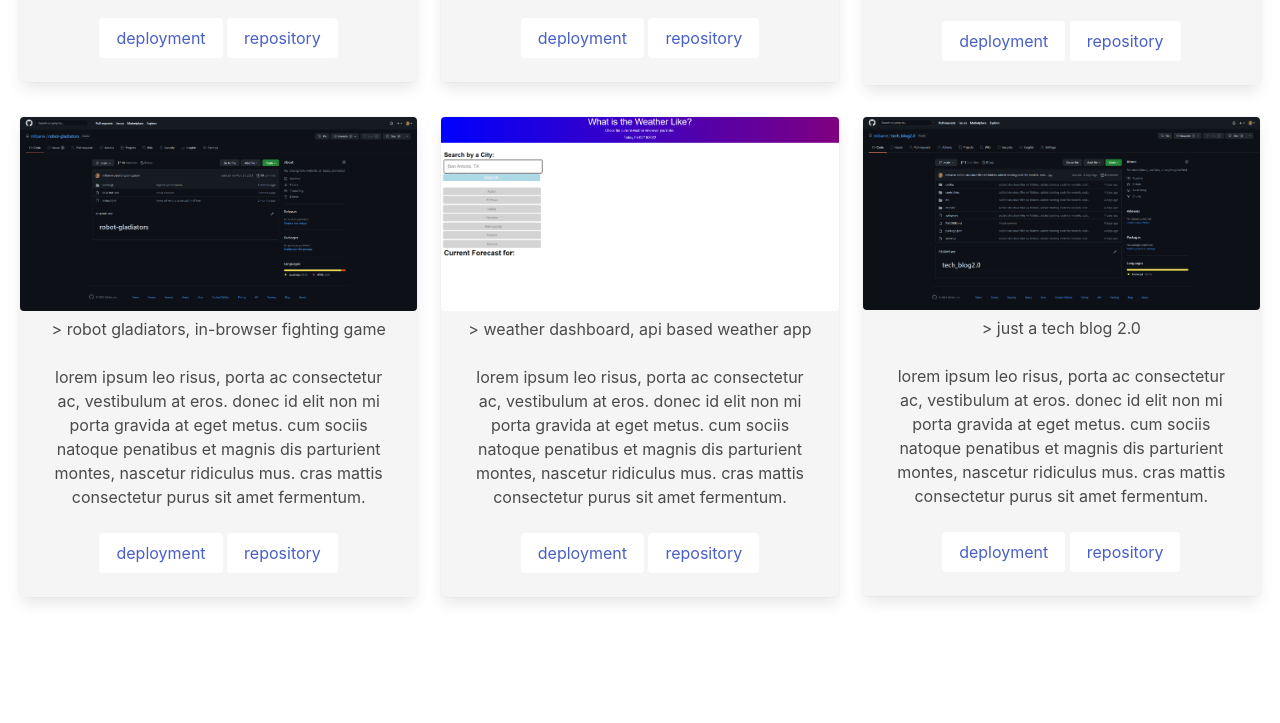
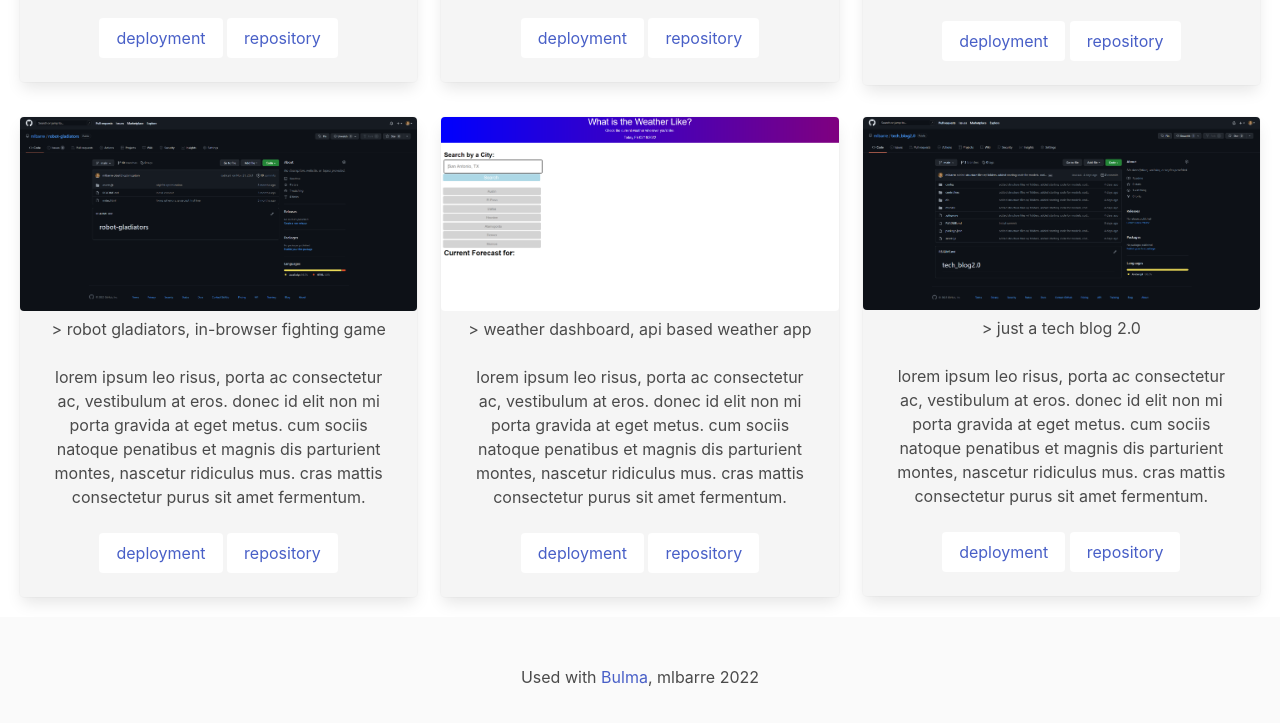
Before and after one commit to mlbarre/portfolio, a plain HTML site: page index.html in a window 1280 px wide. Shown: the part 575-1298 px from the top of the page. Before the commit the page ends 1192 px from the top, so only its background shows below. Drawn offline with nearby package versions, Linux system fonts and the light colour scheme.

Commit message:
added footer with credit to Bulma CSS framework

```diff
--- a/index.html
+++ b/index.html
@@ -214,7 +214,10 @@
     </main>
 
 </body>
-<footer>
+<footer class="footer">
+    <div class="content has-text-centered">
+        Used with <a href="https://bulma.io/">Bulma</a>, mlbarre 2022
+    </div>
 
 </footer>
 <script src="./extras/index.js"></script>
```
Also changed, not shown: 1 other file.
